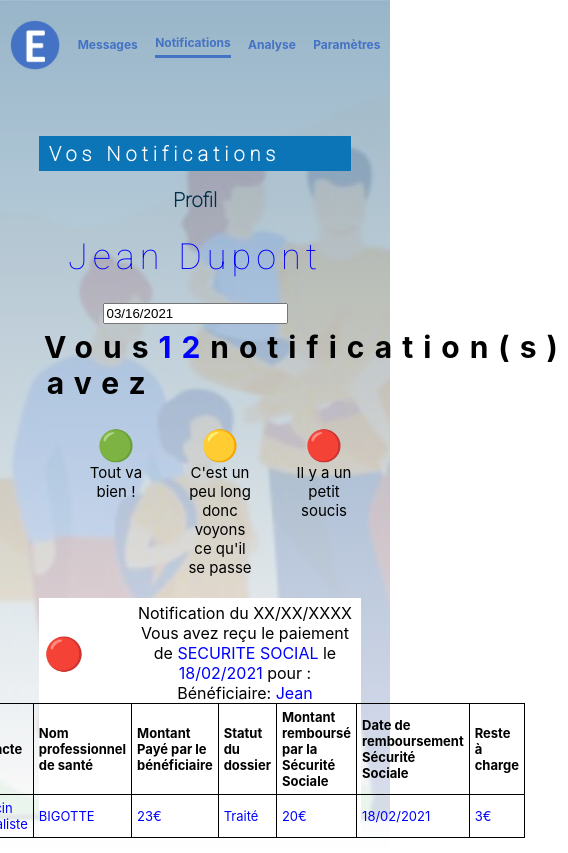
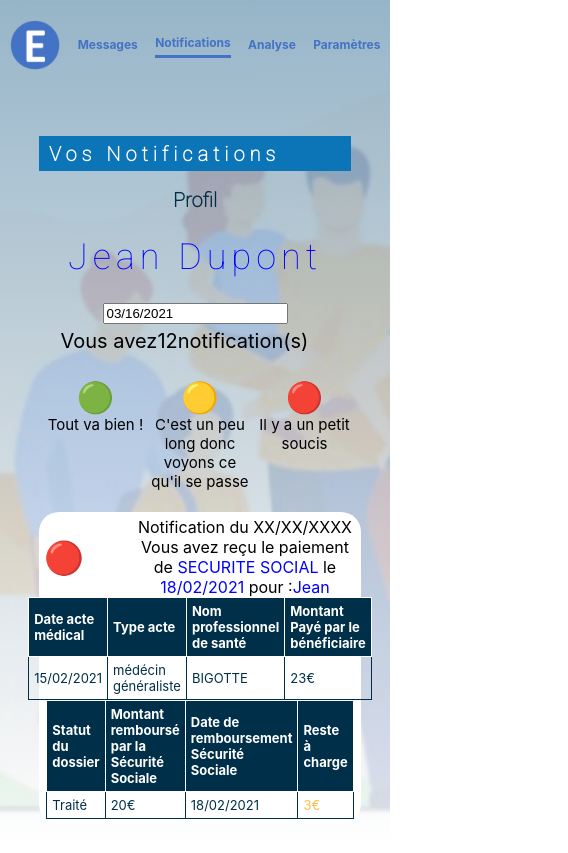
Before and after one commit to WildCodeSchool/remoteFR-R2dwild-P3-secuel-front, a React (Create React App) app: page /notification in a window 390 px wide. Shown: the whole page, 568 px wide, since content can reach past the window. Built offline with nearby package versions, Linux system fonts and the light colour scheme.

Commit message:
responsive Notification

```diff
--- a/src/components/Events.css
+++ b/src/components/Events.css
@@ -69,7 +69,7 @@
   position: absolute;
   justify-content: center;
   top: -10px;
-  left: 98%;
+  left: 91%;
   height: 30px;
   width: 30px;
   display: flex;
--- a/src/screen/Notification.css
+++ b/src/screen/Notification.css
@@ -21,19 +21,19 @@ padding-left:10px;
   padding : 5px;
   /* margin-left: 10%;
   margin-right: 10%; */
-  /* width: 80%; */
+  width: 90%;
   display: flex;
-  flex-direction: row;
-  justify-content: flex-start;
-  font-size: 30px;
-  letter-spacing: 10px;
-  font-weight: bold;
+  justify-content: center;
+  margin: 0px;
+  font-size: 20px;
+  /* letter-spacing: 10px; */
 }
 
 .StarNText {
   list-style-type: none;
   /* font-size: large; */
   width: 33%;
+  padding: 0px
 }
 
 .Star {
@@ -83,11 +83,18 @@ padding-left:10px;
   width: 100%;
   height: auto;
   background-color: white;
+  border-radius: 20px;
 }
 
 table, tr, td, th {
-  border: 1px solid black;
+  border: 1px solid #003049;
   font-size: small;
+}
+
+th {
+  background-color: #003049;
+  color: white;
+  border: 1px solid white
 }
 
 table {
--- a/src/screen/Notification.js
+++ b/src/screen/Notification.js
@@ -22,9 +22,7 @@ const Notification = () => {
       <DatePicker selected={startDate} onChange={date => setStartDate(date)} />
       <div className='NotifNumber'>
         Vous avez
-        <span style={{ color: 'blue' }}>
-          {eventArray.filter(data => data['prénom'] === 'Jean').length}
-        </span>
+        {eventArray.filter(data => data['prénom'] === 'Jean').length}
         notification(s)
       </div>
       {/* Légende des vignettes  */}
@@ -58,10 +56,9 @@ const Notification = () => {
               <span style={{ color: 'blue' }}>
                 {eventArray[0]['date de remboursement']}
               </span>{' '}
-              pour :
-            </li>
-            <li>
-              Bénéficiaire:{' '}
+              pour :{/* </li>
+            <li> */}
+              {/* Bénéficiaire:{' '} */}
               <span style={{ color: 'blue' }}>{eventArray[0]['prénom']}</span>
             </li>
           </ul>
@@ -74,6 +71,36 @@ const Notification = () => {
               <th>Type acte</th>
               <th>Nom professionnel de santé</th>
               <th>Montant Payé par le bénéficiaire</th>
+            </tr>
+          </thead>
+          <tbody>
+            <tr>
+              <td>
+                <span style={{ color: '#003049' }}>
+                  {eventArray[0]['date acte médicale']}
+                </span>
+              </td>
+              <td>
+                <span style={{ color: '#003049' }}>
+                  {eventArray[0]['Type acte']}
+                </span>
+              </td>
+              <td>
+                <span style={{ color: '#003049' }}>
+                  {eventArray[0]['Nom professionnel de santé']}
+                </span>
+              </td>
+              <td>
+                <span style={{ color: '#003049' }}>
+                  {eventArray[0]['Montant Payé']}€
+                </span>
+              </td>
+            </tr>
+          </tbody>
+        </table>
+        <table>
+          <thead>
+            <tr>
               <th>Statut du dossier </th>
               <th>Montant remboursé par la Sécurité Sociale</th>
               <th>Date de remboursement Sécurité Sociale</th>
@@ -83,42 +110,22 @@ const Notification = () => {
           <tbody>
             <tr>
               <td>
-                <span style={{ color: 'blue' }}>
-                  {eventArray[0]['date acte médicale']}
-                </span>
-              </td>
-              <td>
-                <span style={{ color: 'blue' }}>
-                  {eventArray[0]['Type acte']}
-                </span>
-              </td>
-              <td>
-                <span style={{ color: 'blue' }}>
-                  {eventArray[0]['Nom professionnel de santé']}
-                </span>
-              </td>
-              <td>
-                <span style={{ color: 'blue' }}>
-                  {eventArray[0]['Montant Payé']}€
-                </span>
-              </td>
-              <td>
-                <span style={{ color: 'blue' }}>
+                <span style={{ color: '#003049' }}>
                   {eventArray[0]['Statut du dossier']}
                 </span>
               </td>
               <td>
-                <span style={{ color: 'blue' }}>
+                <span style={{ color: '#003049' }}>
                   {eventArray[0]['Montant remboursé']}€
                 </span>
               </td>
               <td>
-                <span style={{ color: 'blue' }}>
+                <span style={{ color: '#003049' }}>
                   {eventArray[0]['date de remboursement']}
                 </span>
               </td>
               <td>
-                <span style={{ color: 'blue' }}>
+                <span style={{ color: '#FCBF49' }}>
                   {parseInt(eventArray[0]['Montant Payé']) -
                     parseInt(eventArray[0]['Montant remboursé'])}
                   €
```
